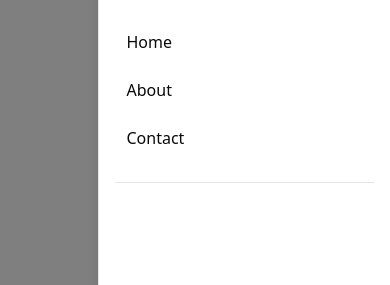
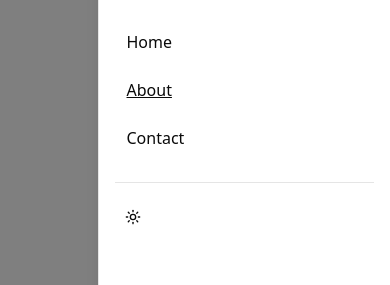
Before and after one commit to samurai71/my-nxt-template, a Next.js app: page /about in a window 390 px wide. Both pictures are taken after a click on the button 356 px from the left and 34 px from the top of the page. Shown: the part 140-425 px from the top of the page. Built offline with nearby package versions, Linux system fonts and the light colour scheme.

Commit message:
feat: :sparkles: implement dynamic link classes for navigation based on current pathname

```diff
--- a/src/components/header.tsx
+++ b/src/components/header.tsx
@@ -3,6 +3,7 @@
 import * as React from 'react'
 
 import Link from 'next/link'
+import { usePathname } from 'next/navigation'
 
 import { Menu } from 'lucide-react'
 
@@ -19,6 +20,13 @@ import {
 import { ThemeToggle } from './theme-toggle'
 
 export function Header() {
+  const pathname = usePathname() || '/'
+
+  const linkClass = (path: string) =>
+    `uppercase ${pathname === path ? 'underline overline' : ''}`
+  const mobileLinkClass = (path: string) =>
+    `rounded-md px-3 py-2 ${pathname === path ? 'underline overline' : 'hover:bg-accent'}`
+
   return (
     <header className="border-b bg-white dark:bg-black">
       <div className="mx-auto flex max-w-7xl items-center justify-between p-4">
@@ -31,17 +39,17 @@ export function Header() {
 
         <nav className="hidden items-center gap-2 md:flex">
           <Button variant="ghost" asChild>
-            <Link href="/" className="uppercase">
+            <Link href="/" className={linkClass('/')}>
               Home
             </Link>
           </Button>
           <Button variant="ghost" asChild>
-            <Link href="/about" className="uppercase">
+            <Link href="/about" className={linkClass('/about')}>
               About
             </Link>
           </Button>
           <Button variant="ghost" asChild>
-            <Link href="/contact" className="uppercase">
+            <Link href="/contact" className={linkClass('/contact')}>
               Contact
             </Link>
           </Button>
@@ -61,24 +69,18 @@ export function Header() {
               </SheetHeader>
 
               <div className="flex flex-col gap-2 p-4">
-                <Link href="/" className="hover:bg-accent rounded-md px-3 py-2">
+                <Link href="/" className={mobileLinkClass('/')}>
                   Home
                 </Link>
-                <Link
-                  href="/about"
-                  className="hover:bg-accent rounded-md px-3 py-2"
-                >
+                <Link href="/about" className={mobileLinkClass('/about')}>
                   About
                 </Link>
-                <Link
-                  href="/contact"
-                  className="hover:bg-accent rounded-md px-3 py-2"
-                >
+                <Link href="/contact" className={mobileLinkClass('/contact')}>
                   Contact
                 </Link>
 
                 <div className="mt-4 border-t pt-4">
-                  {/* <ThemeToggle /> */}
+                  <ThemeToggle />
                 </div>
               </div>
             </SheetContent>
```
